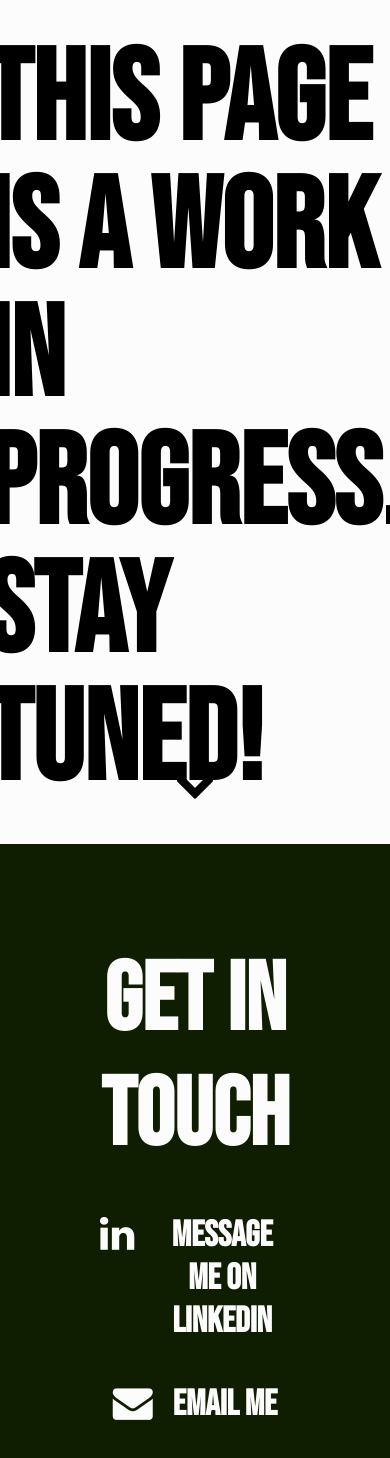
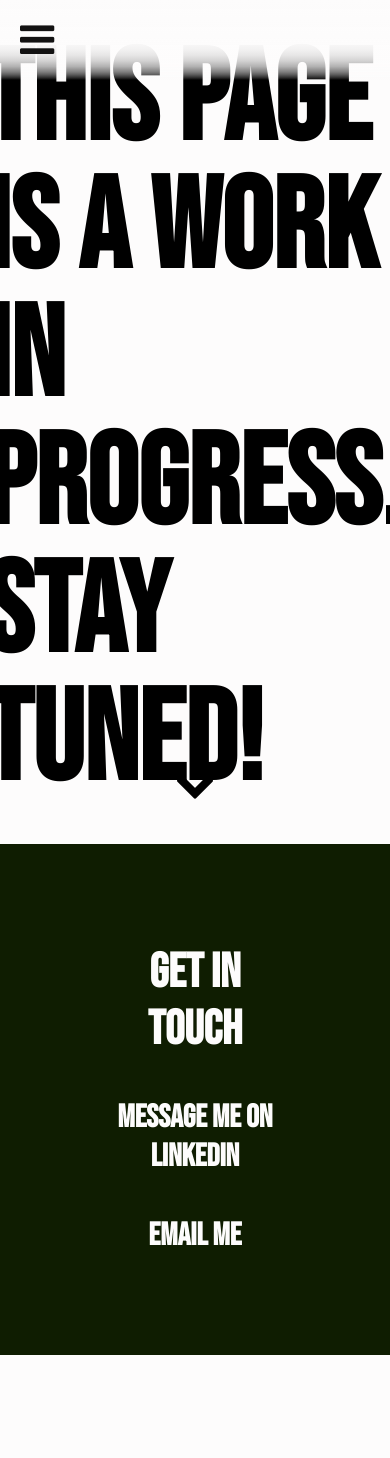
Before and after one commit to meganemcclure/uxhw_18, a plain HTML site: page contact.html in a window 390 px wide. After the commit the page ends 1355 px from the top, so only its background shows below. Drawn offline with Linux system fonts and the light colour scheme.

Commit message:
make work page responsive

```diff
--- a/contact.html
+++ b/contact.html
@@ -8,6 +8,7 @@
     </head>
     <body>
         <nav>
+            <i id="hamburgerMenuIcon" class="fa fa-solid fa-bars"></i>
             <ul class="tabNav">
                 <li><a href="./index.html"><h4>Home</h4></a></li>
                 <li><a href="./work.html"><h4>My Work</h4></a></li>
@@ -34,14 +35,24 @@
         <div class="downIconContainer"><i id="downIcon" class="fa fa-solid fa-chevron-down"></i></div>
     </body>
     <footer>
-        <h2>get in touch</h2>
-        <span class="footerSocials">
+        <!-- desktop footer content -->
+        <h2 class="desktop">get in touch</h2>
+        <span class="footerSocials desktop">
             <i id="linkedinIconFooter" class="fa fa-brands fa-linkedin"></i>
             <h4>message me on linkedin</h4>
         </span>
-        <span class="footerSocials">
+        <span class="footerSocials desktop">
             <i id="emailLogoFooter" class="fa fa-solid fa-envelope"></i>
             <h4>email me</h4>
         </span>
+
+        <!-- tablet/mobile footer content -->
+        <h3 class="mobile">get in touch</h3>
+        <span class="footerSocials mobile">
+            <h5>message me on linkedin</h5>
+        </span>
+        <span class="footerSocials mobile">
+            <h5>email me</h5>
+        </span>
     </footer>
 </html>
--- a/css/style.css
+++ b/css/style.css
@@ -241,3 +241,21 @@ footer span h4:hover {
     font-size: 40px;
     color: var(--offWhite);
 }
+
+.mobile {
+    display: none;
+}
+
+/* tablet */
+@media only screen and (max-width: 1280px) {
+    .desktop {
+        display: none;
+    }
+
+    .mobile {
+        display: flex;
+        column-gap: 20px;
+        align-items: flex-start;
+        justify-content: center;
+    }
+}
```
Also changed, not shown: about.html (+14 -3 lines), css/work.css (+39 -1 lines), index.html (+13 -3 lines), work.html (+14 -3 lines).
